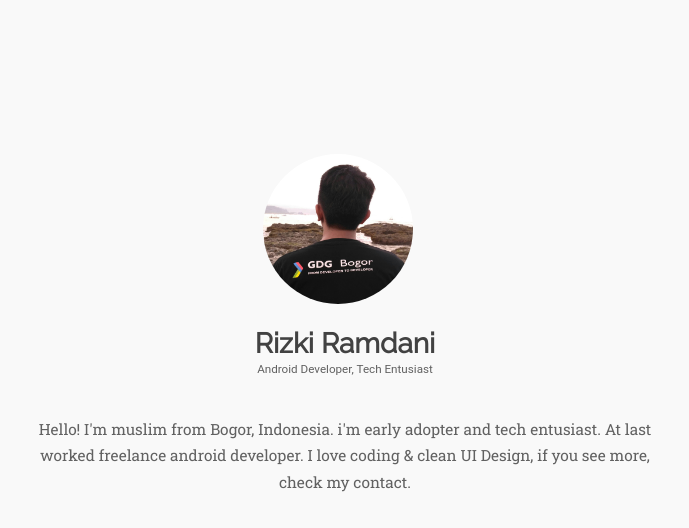
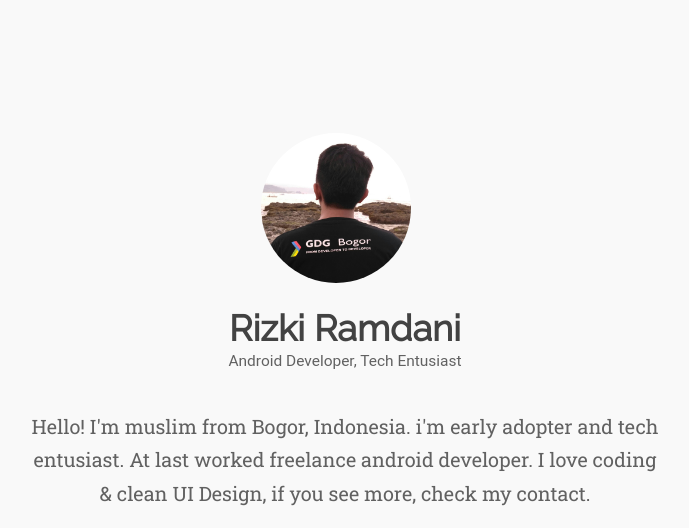
Before and after one commit to bangiqi/ramdanix.github.io, a plain HTML site: page index.html in a window 1280 px wide. Shown: the top 528 px of the page, without its empty margins (295-984 px from the left). Drawn offline with nearby package versions, Linux system fonts and the light colour scheme.

Commit message:
change font size

```diff
--- a/dist/css/styles.css
+++ b/dist/css/styles.css
@@ -5,7 +5,7 @@ body {
     align-items: center;
     align-content: center;
     height: 90vh;
-    font: 14px Roboto, sans-serif;
+    font: 18px Roboto, sans-serif;
     background: #f9f9f9;
     color: #616161;
 }
@@ -145,3 +145,7 @@ p{
 .kecil{
   font-size:0.7em;
 }
+
+.kecil-sub{
+  font-size:0.86em;
+}
--- a/index.html
+++ b/index.html
@@ -16,7 +16,7 @@
         <img class="Media-figure" src="./dist/images/putu2.jpg" width="150">
 
         <h1>Rizki Ramdani</h1>
-        <small>Android Developer, Tech Entusiast</small>
+        <small class="kecil-sub">Android Developer, Tech Entusiast</small>
         <p class="Media-body">Hello! I'm muslim from Bogor, Indonesia. i'm early adopter and tech entusiast. At last worked freelance android developer. I love coding & clean UI Design, if you see more, check my contact.</p>
 
         <div class="top-icon-social">
```
